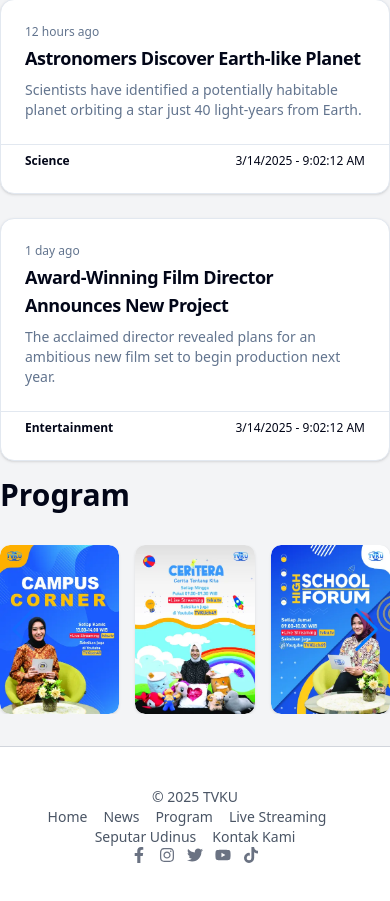
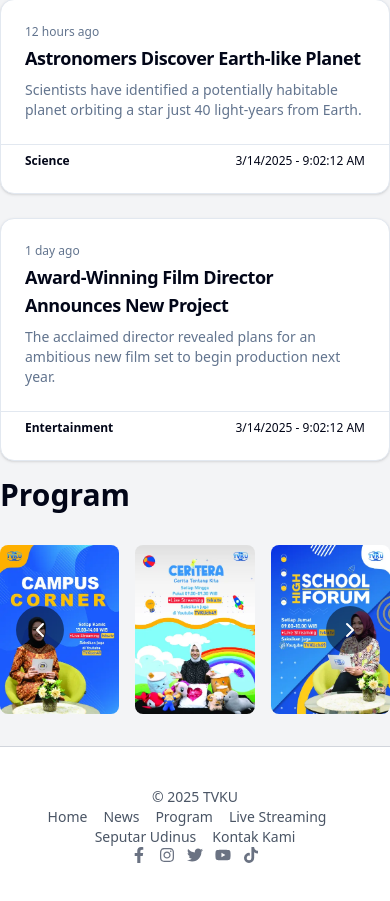
Before and after one commit to sakhandaru/Frontend-tvku, a Next.js app: page / in a window 390 px wide. Shown: the part 2106-3007 px from the top of the page. Built offline with nearby package versions, Linux system fonts and the light colour scheme.

Commit message:
Refactor program component to use structured data for programs and enhance Swiper functionality with navigation controls and responsive breakpoints

```diff
--- a/src/components/program.tsx
+++ b/src/components/program.tsx
@@ -2,49 +2,144 @@
 
 import React from "react";
 import Image from "next/image";
+import { ChevronLeft, ChevronRight, Star } from "lucide-react";
 import { Swiper, SwiperSlide } from "swiper/react";
 import { Navigation } from "swiper/modules";
 
 import "swiper/css";
 import "swiper/css/navigation";
 
-const images = [
-  "/images/program/1.webp",
-  "/images/program/2.webp",
-  "/images/program/3.webp",
-  "/images/program/4.webp",
-  "/images/program/5.webp",
-  "/images/program/6.webp",
-  "/images/program/7.webp",
-  "/images/program/8.webp",
+const programTelevisi = [
+  {
+    id: 201,
+    title: "Ocean's Depths",
+    genre: "Adventure",
+    rating: 4.6,
+    image: "/images/program/1.webp",
+  },
+  {
+    id: 202,
+    title: "City Lights",
+    genre: "Drama",
+    rating: 4.2,
+    image: "/images/program/2.webp",
+  },
+  {
+    id: 203,
+    title: "Wilderness",
+    genre: "Reality",
+    rating: 4.4,
+    image: "/images/program/3.webp",
+  },
+  {
+    id: 204,
+    title: "Cooking Masters",
+    genre: "Reality",
+    rating: 4.7,
+    image: "/images/program/4.webp",
+  },
+  {
+    id: 205,
+    title: "Cooking Masters",
+    genre: "Reality",
+    rating: 4.7,
+    image: "/images/program/5.webp",
+  },
+  {
+    id: 206,
+    title: "Cooking Masters",
+    genre: "Reality",
+    rating: 4.7,
+    image: "/images/program/6.webp",
+  },
+  {
+    id: 207,
+    title: "Cooking Masters",
+    genre: "Reality",
+    rating: 4.7,
+    image: "/images/program/7.webp",
+  },
+  {
+    id: 208,
+    title: "Cooking Masters",
+    genre: "Reality",
+    rating: 4.7,
+    image: "/images/program/8.webp",
+  },
 ];
 export const Program = () => {
   return (
-    <>
+    <div>
+      <div className="container mx-auto">
         <h1 className="text-3xl font-bold mt-4">Program</h1>
+      </div>
       <div className="py-8">
         <Swiper
           modules={[Navigation]}
           spaceBetween={16}
           slidesPerView={3}
-        navigation
-        pagination={{ clickable: true }}
-        onSwiper={(swiper) => console.log(swiper)}
-        onSlideChange={() => console.log("slide change")}
+          navigation={{
+            nextEl: ".hero-next",
+            prevEl: ".hero-prev",
+          }}
+          breakpoints={{
+            640: {
+              slidesPerView: 3,
+              spaceBetween: 16,
+            },
+            1024: {
+              slidesPerView: 4,
+              spaceBetween: 16,
+            },
+            1280: {
+              slidesPerView: 5,
+              spaceBetween: 16,
+            },
+          }}
         >
-        {images.map((image, index) => (
-          <SwiperSlide key={index}>
-            <div className="rounded-lg overflow-hidden shadow">
+          {programTelevisi.map((program) => (
+            <SwiperSlide key={program.id}>
+              <div className="group relative rounded-md overflow-hidden transition-transform duration-300 hover:scale-[1.05] hover:z-10">
+                <div className="relative" style={{ aspectRatio: "314/444" }}>
                   <Image
-                src={image}
-                alt={`Slide ${index + 1}`}
-                width={500}
-                height={500}
-                className="rounded-lg" />
+                    src={program.image}
+                    alt={program.title}
+                    fill
+                    className="object-cover"
+                  />
+                  <div className="absolute inset-0 bg-gradient-to-t from-black/80 to-transparent opacity-0 group-hover:opacity-100 transition-opacity" />
+
+                  <div className="absolute bottom-0 left-0 w-full p-3 opacity-0 group-hover:opacity-100 transition-opacity">
+                    <h4 className="text-white font-bold mb-1 truncate">
+                      {program.title}
+                    </h4>
+                    <div className="flex items-center justify-between">
+                      <div className="flex items-center gap-2">
+                        <span className="bg-primary px-1.5 py-0.5 rounded text-[10px] text-white font-medium">
+                          {program.genre}
+                        </span>
+                        <div className="flex items-center gap-0.5">
+                          <Star className="w-3 h-3 fill-yellow-400 text-yellow-400" />
+                          <span className="text-xs text-white">
+                            {program.rating}
+                          </span>
+                        </div>
+                      </div>
+                      <button className="flex items-center justify-center w-7 h-7 bg-white/20 hover:bg-white/30 rounded-full text-white"></button>
+                    </div>
+                  </div>
+                </div>
               </div>
             </SwiperSlide>
           ))}
+          <div className="hero-prev absolute left-4 top-1/2 z-10 -translate-y-1/2 flex items-center justify-center w-12 h-12 bg-black/50 rounded-full text-white cursor-pointer hover:bg-black/70 transition-colors">
+            <ChevronLeft className="w-6 h-6" />
+          </div>
+          <div className="hero-next absolute right-4 top-1/2 z-10 -translate-y-1/2 flex items-center justify-center w-12 h-12 bg-black/50 rounded-full text-white cursor-pointer hover:bg-black/70 transition-colors">
+            <ChevronRight className="w-6 h-6" />
+          </div>
         </Swiper>
-    </div></>
+      </div>
+    </div>
   );
 };
```
Lines whose indentation alone changed are shown as unchanged.
